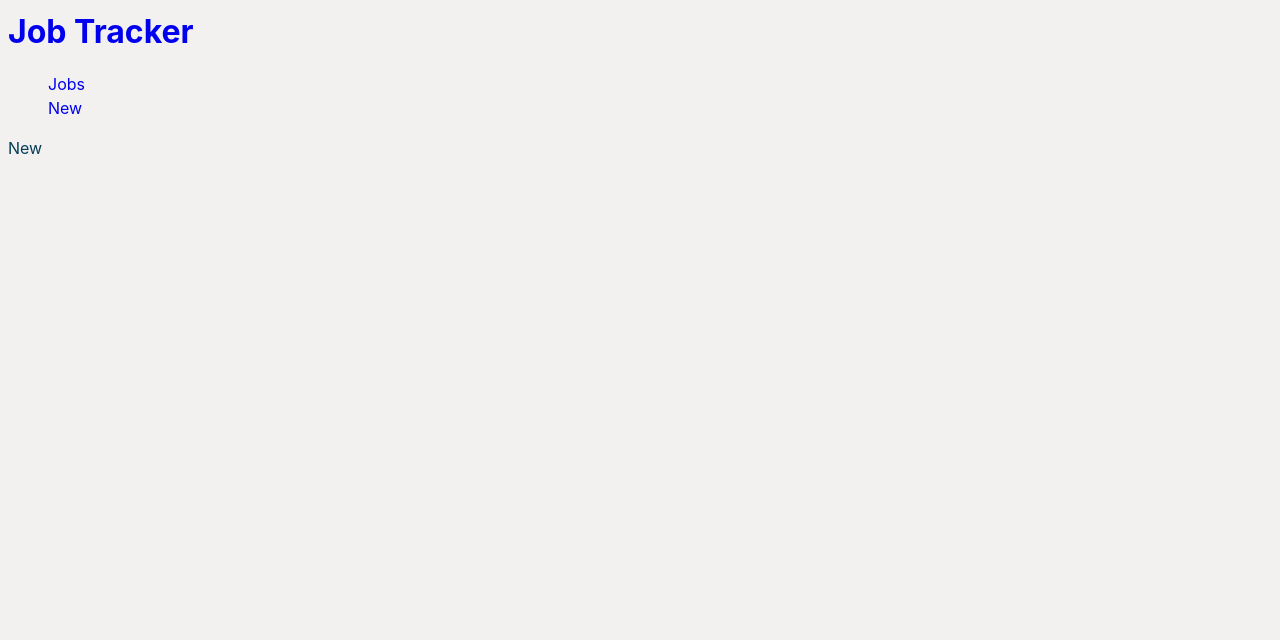
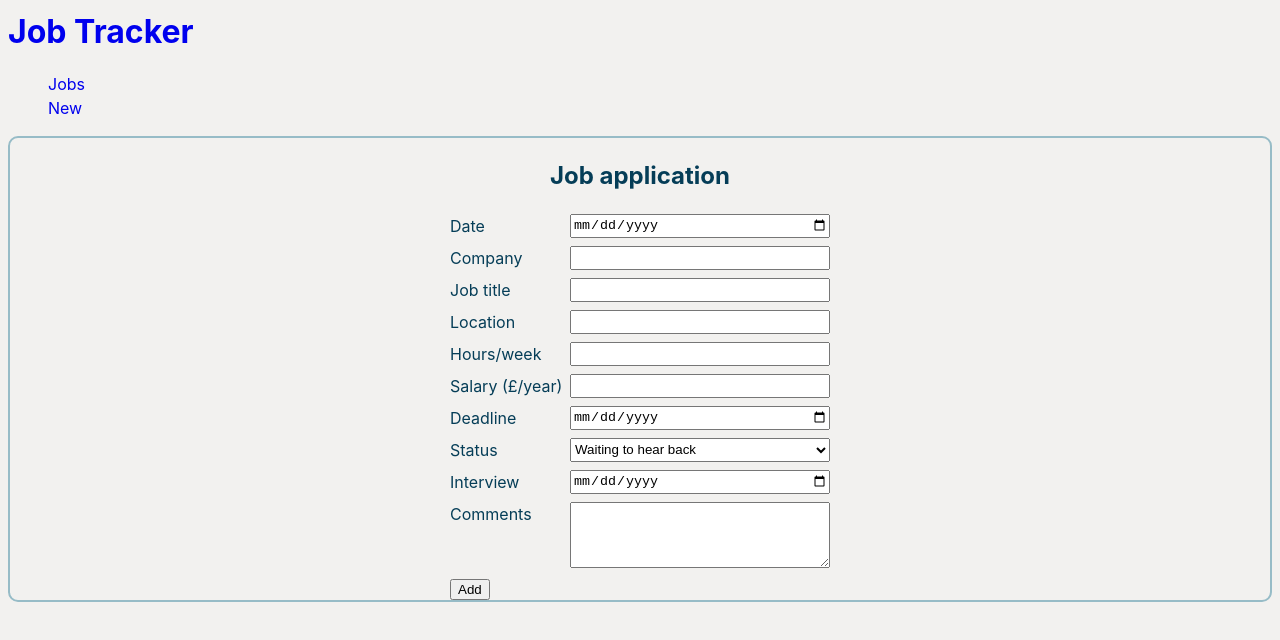
Before and after one commit to mxy-1/job-tracker, a React (Vite) app in the folder frontend/: page /jobs/add-new in a window 1280 px wide. Shown: the top 640 px of the page. Built offline with nearby package versions, Linux system fonts and the light colour scheme.

Commit message:
add form input fields

```diff
--- /dev/null
+++ b/frontend/src/components/ApplicationForm.style.css
@@ -0,0 +1,13 @@
+.application-container {
+    align-items: center;
+    display: flex;
+    flex-direction: column;
+    border: 2px solid var(--teal);
+    border-radius: 10px;
+}
+
+label {
+    display: grid;
+    grid-template-columns: 120px 260px;
+    margin-bottom: 8px;
+}
--- /dev/null
+++ b/frontend/src/components/ApplicationForm.tsx
@@ -0,0 +1,55 @@
+import "./ApplicationForm.style.css"
+
+const ApplicationForm = () => {
+    return (
+        <div className="application-container">
+            <h2>Job application</h2>
+
+            <form>
+                <label>
+                    Date <input type="date" />
+                </label>
+                <label>
+                    Company <input type="text" />
+                </label>
+                <label>
+                    Job title <input type="text" required />
+                </label>
+                <label>
+                    Location <input type="string" />
+                </label>
+                <label>
+                    Hours/week <input type="number" min={0} max={100} />
+                </label>
+                <label>
+                    Salary (£/year) <input type="number" min={0}/>
+                </label>
+                <label>
+                    Deadline <input type="date" />
+                </label>
+                <label>
+                    Status
+                    <select>
+                        <option>Waiting to hear back</option>
+                        <option>Interviewing</option>
+                        <option>Unsuccessful</option>
+                        <option>No answer</option>
+                        <option>Ghosted</option>
+                        <option>Successful - accepted</option>
+                        <option>Successful - rejected</option>
+                    </select>
+                </label>
+
+                <label>
+                    Interview <input type="date" />
+                </label>
+                <label>
+                    Comments <textarea rows={4}/>
+                </label>
+                <button type="submit">Add</button>
+            </form>
+        </div>
+    );
+}
+
+export default ApplicationForm;
--- a/frontend/src/pages/New.tsx
+++ b/frontend/src/pages/New.tsx
@@ -1,5 +1,9 @@
+import ApplicationForm from "../components/ApplicationForm"
+
 export const New = () => {
   return (
-    <div>New</div>
+    <div>
+      <ApplicationForm />
+    </div>
   )
 }
```
